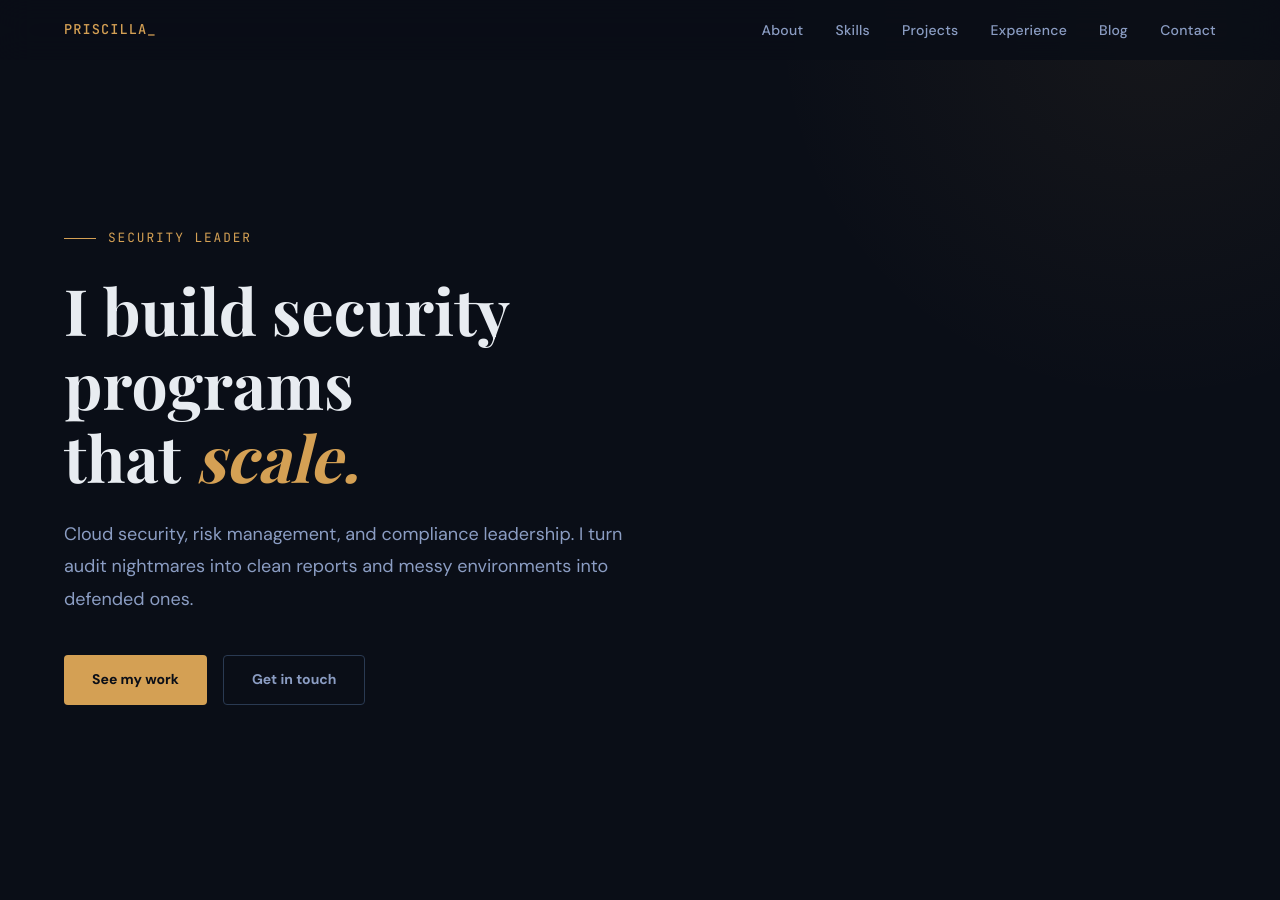
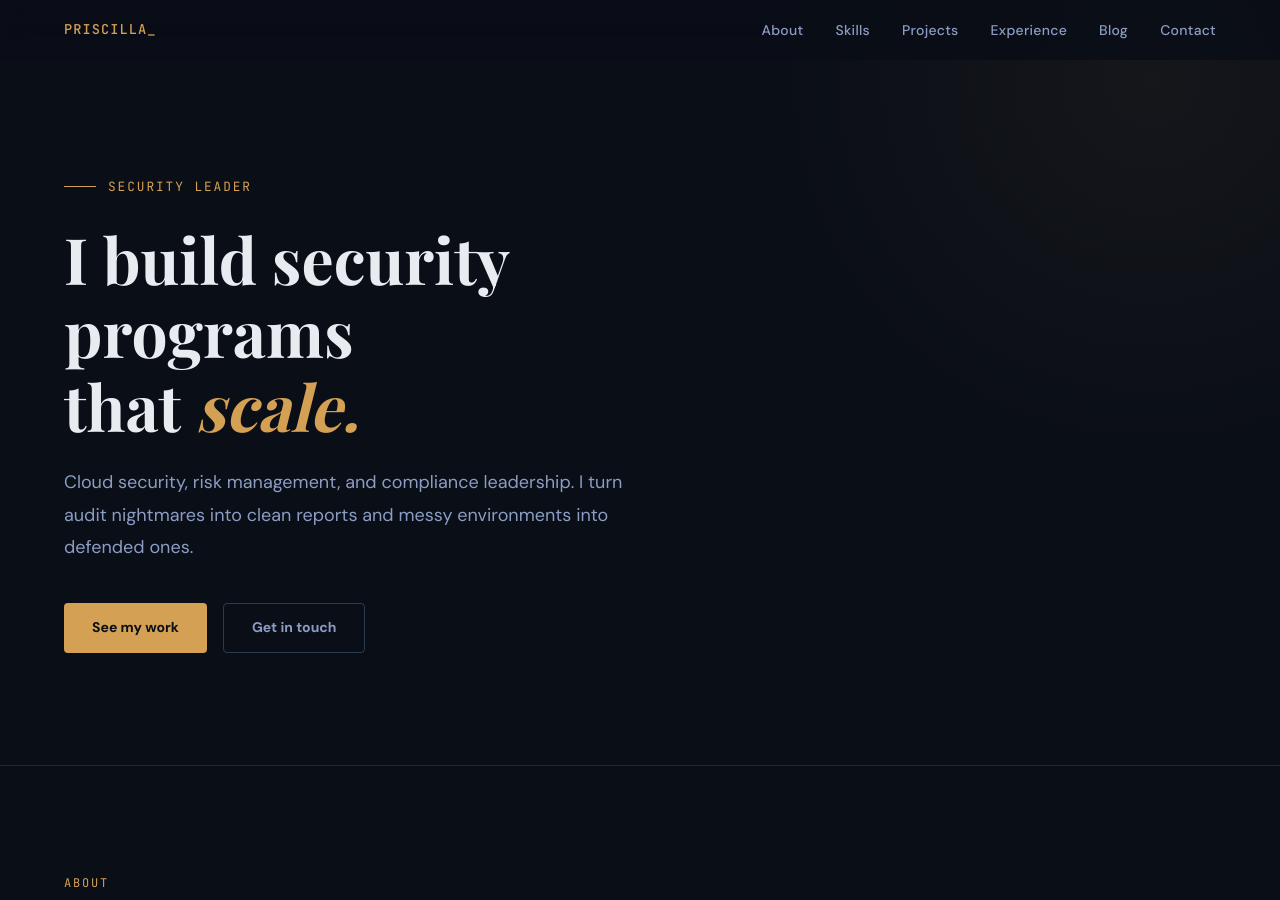
Before and after one commit to cibercazadora/cibercazadora.github.io, a Jekyll site: the page built from index.html, in a window 1280 px wide and 900 px high. Built offline with Jekyll 4.4.1, drawn with Linux system fonts in a browser that asks for light colours.

Commit message:
Update style.css

```diff
--- a/assets/css/style.css
+++ b/assets/css/style.css
@@ -163,10 +163,10 @@ img { max-width: 100%; display: block; }
 
 /* ---- HERO ---- */
 .hero {
-  min-height: 100vh;
+  min-height: 85vh;
   display: flex;
   align-items: center;
-  padding: 6rem 0 4rem;
+  padding: 8rem 0 4rem;
   position: relative;
   overflow: hidden;
 }
```
